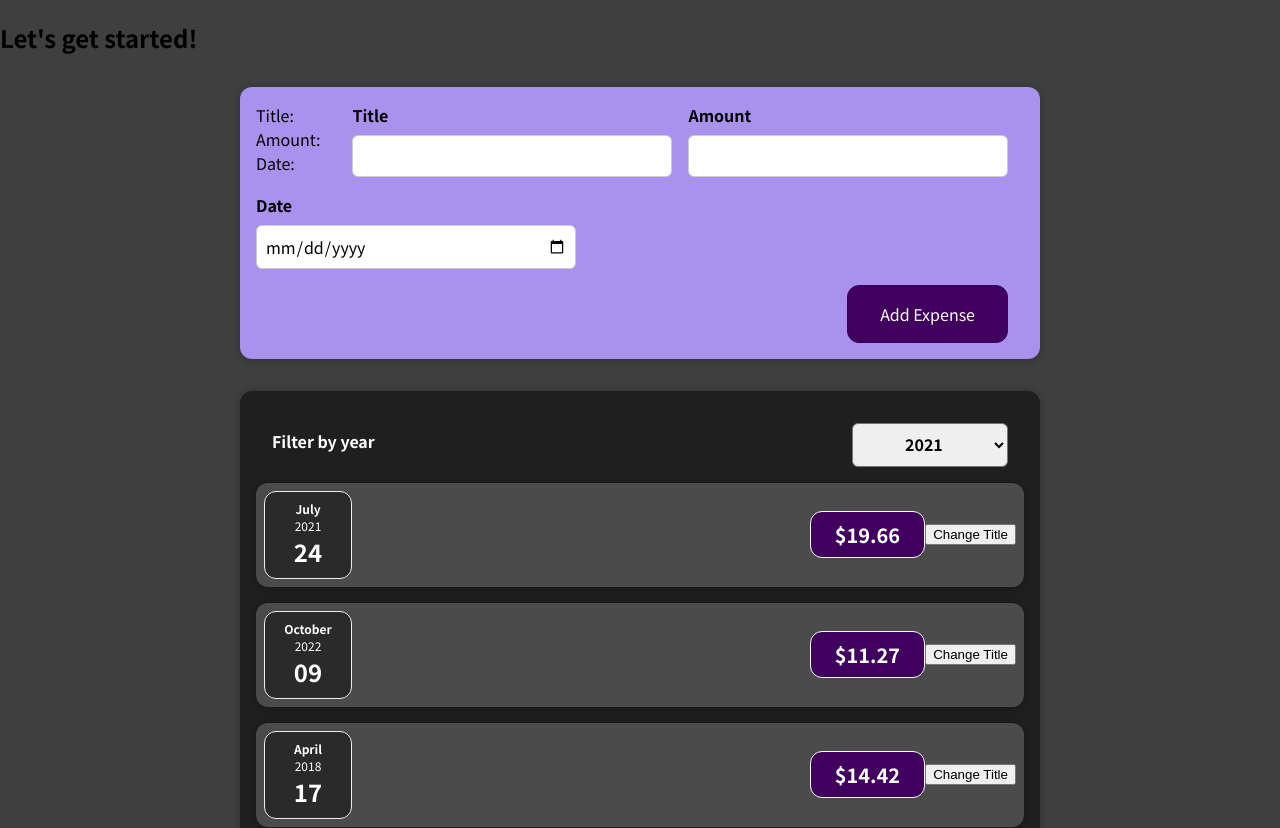
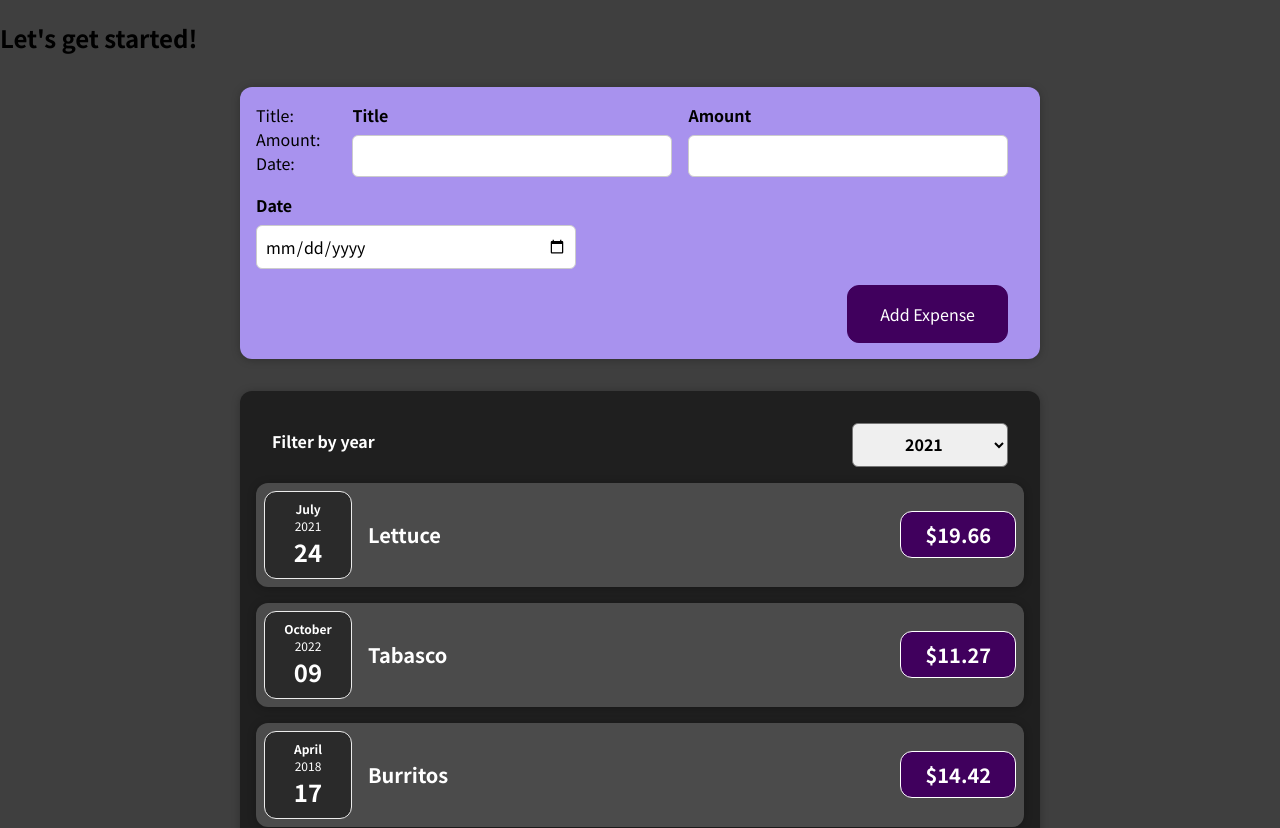
Before and after one commit to ToddJMullen/ReactComplete, a React (Create React App) app: page / in a window 1280 px wide. Shown: the top 828 px of the page. Built offline with nearby package versions, Linux system fonts and the light colour scheme.

Commit message:
ExpenseItem, Remove/disable stateful behavior

```diff
--- a/src/components/expenses/ExpenseItem.js
+++ b/src/components/expenses/ExpenseItem.js
@@ -1,4 +1,4 @@
-import React, { useState } from 'react';
+// import React, { useState } from 'react';
 
 import './ExpenseItem.css';
 
@@ -10,23 +10,23 @@ function ExpenseItem(props){
 
     // create state for title & extract into local const for use in the jsx template (also cannot be assigned to [that is wrong use])
     // Also extract/name the matching setter for it (which we also don't want to overwrite)
-    const [title, setTitle] = useState(props.title);// always returns 2 elements, current value & method to set it, names are by convention
+    // const [title, setTitle] = useState(props.title);// always returns 2 elements, current value & method to set it, names are by convention
 
-    const onClick = click => {
-        // title = "asd";// wrong & fails bc it's a const
-        setTitle(`test`);// correct & triggers ui update
-        console.log("onClick/", title, click );
-        console.log("onClick/ og data:", props.data );
-    }
+    // const onClick = click => {
+    //     // title = "asd";// wrong & fails bc it's a const
+    //     setTitle(`test`);// correct & triggers ui update
+    //     console.log("onClick/", title, click );
+    //     console.log("onClick/ og data:", props.data );
+    // }
 
     return (
         <Card className="expense-item">
             <ExpenseDate data={props.data} />
             <div className="expense-item__description">
-                <h2>{title}</h2>
+                <h2>{props.data.title}</h2>
                 <div className="expense-item__price">${props.data.price}</div>
             </div>
-            <button onClick={onClick} >Change Title</button>
+            {/* <button onClick={onClick} >Change Title</button> */}
         </Card>
     )
 }
```
Also changed, not shown: 1 other file (tests, documents, lock files or other folders).
